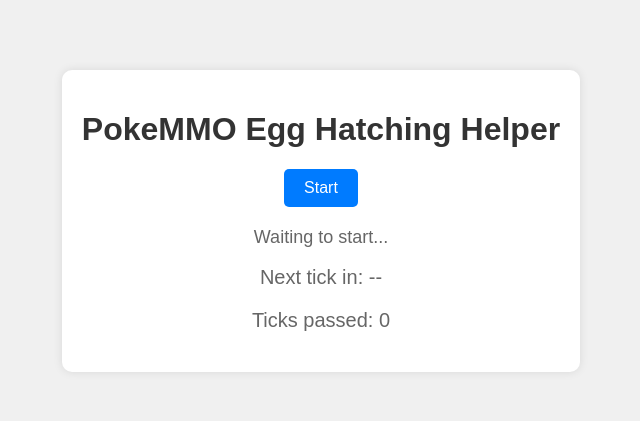
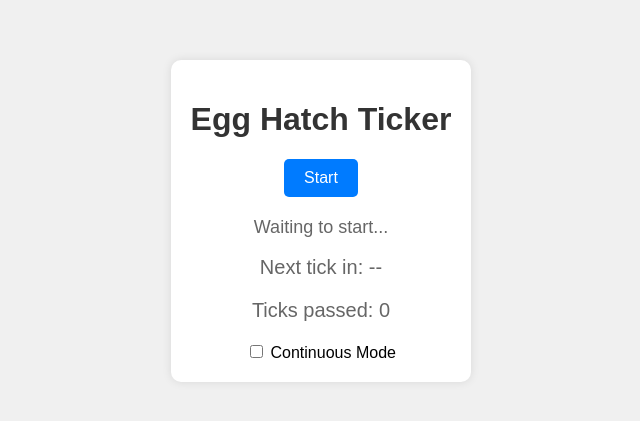
Before and after one commit to sdinukad/eggbeeps, a plain HTML site: page index.html in a window 1280 px wide. Shown: the part 179-600 px from the top of the page, without its empty margins (319-959 px from the left). Drawn offline with Linux system fonts and the light colour scheme.

Commit message:
Update index.html

```diff
--- a/index.html
+++ b/index.html
@@ -8,11 +8,15 @@
 </head>
 <body>
     <div class="container">
-        <h1>PokeMMO Egg Hatching Helper</h1>
+        <h1>Egg Hatch Ticker</h1>
         <button id="startButton">Start</button>
         <p id="status">Waiting to start...</p>
         <p id="countdown">Next tick in: --</p>
         <p id="ticksPassed">Ticks passed: 0</p>
+
+        <label>
+            <input type="checkbox" id="continuousMode"> Continuous Mode
+        </label>
     </div>
     <script src="script.js"></script>
 </body>
```
